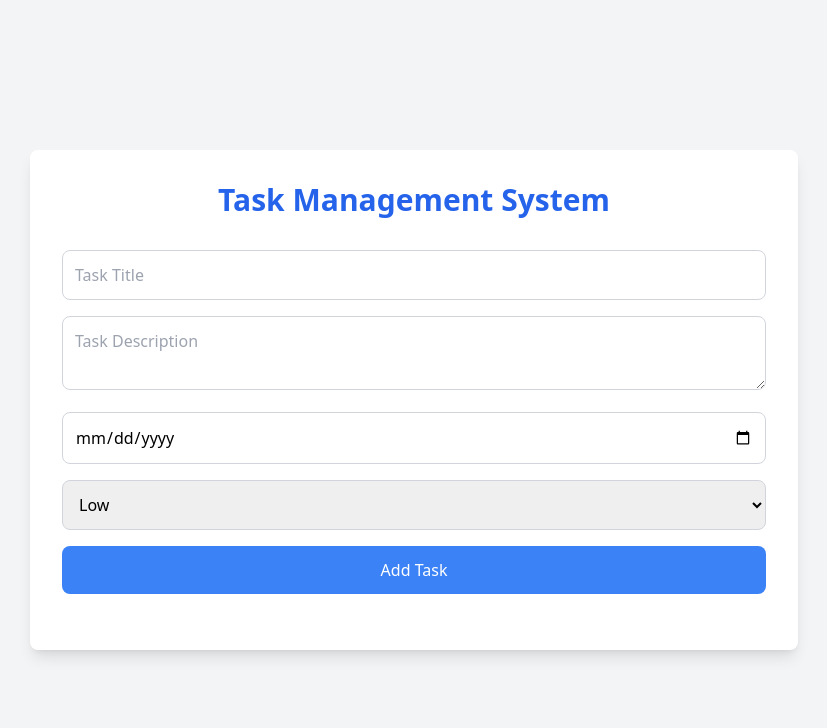
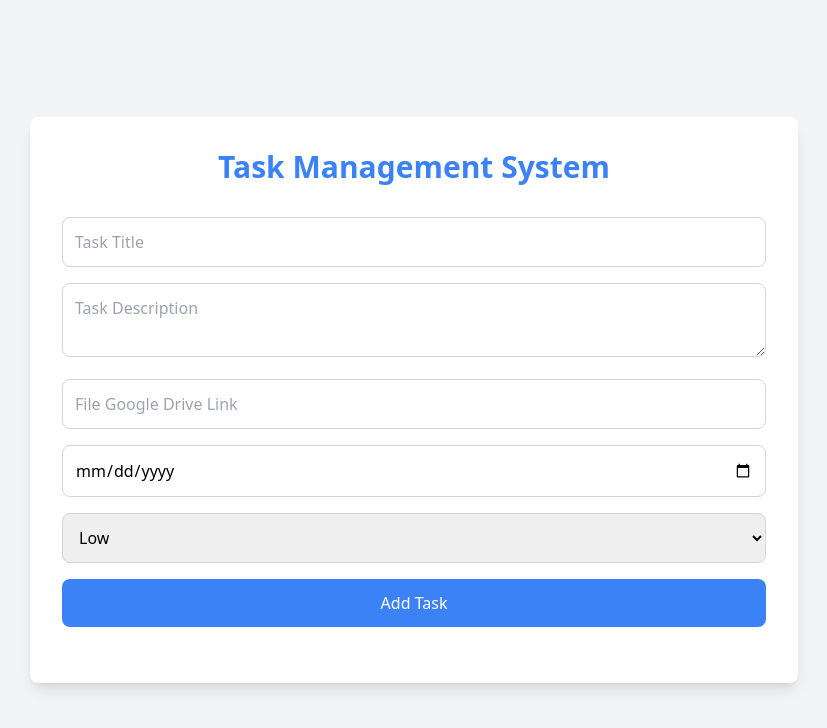
Before and after one commit to nafistanjim/Task-Manager, a React (Create React App) app: page / in a window 1280 px wide. Shown: the top 728 px of the page, without its empty margins (226-1053 px from the left). Built offline with nearby package versions, Linux system fonts and the light colour scheme; the HTML template or start-up script is replaced by a standard one.

Commit message:
File Upload and Task Priority
Maintained bonus works. Now working with dark mood.

```diff
--- a/src/App.js
+++ b/src/App.js
@@ -44,7 +44,7 @@ const App = () => {
   return (
     <div className="min-h-screen flex items-center justify-center bg-gray-100">
       <div className="bg-white p-8 rounded-lg shadow-lg w-full max-w-3xl">
-        <h1 className="text-3xl font-bold mb-8 text-center text-blue-600">
+        <h1 className="text-3xl font-bold mb-8 text-center text-blue-500">
           Task Management System
         </h1>
         <TaskForm addTask={addTask} editTask={editTask} editingTask={editingTask} />
--- a/src/TaskForm.js
+++ b/src/TaskForm.js
@@ -1,9 +1,15 @@
-import React, { useState } from 'react';
+import React, { useState, useEffect } from 'react';
 
 const TaskForm = ({ addTask, editTask, editingTask }) => {
   const [task, setTask] = useState(
-    editingTask || { title: '', description: '', dueDate: '', priority: 'Low' }
+    editingTask || { title: '', description: '', dueDate: '', priority: 'Low', driveLink: '' }
   );
+
+  useEffect(() => {
+    if (editingTask) {
+      setTask(editingTask);
+    }
+  }, [editingTask]);
 
   const handleChange = (e) => {
     const { name, value } = e.target;
@@ -17,7 +23,8 @@ const TaskForm = ({ addTask, editTask, editingTask }) => {
     } else {
       addTask(task);
     }
-    setTask({ title: '', description: '', dueDate: '', priority: 'Low' });
+    // Reset the form after submitting
+    setTask({ title: '', description: '', dueDate: '', priority: 'Low', driveLink: '' });
   };
 
   return (
@@ -36,6 +43,15 @@ const TaskForm = ({ addTask, editTask, editingTask }) => {
         value={task.description}
         onChange={handleChange}
         placeholder="Task Description"
+        className="w-full p-3 border border-gray-300 rounded-lg focus:outline-none focus:ring-2 focus:ring-blue-400"
+      />
+      {/* New input field for Google Drive link */}
+      <input
+        type="url"
+        name="driveLink"
+        value={task.driveLink}
+        onChange={handleChange}
+        placeholder="File Google Drive Link"
         className="w-full p-3 border border-gray-300 rounded-lg focus:outline-none focus:ring-2 focus:ring-blue-400"
       />
       <input
--- a/src/TaskList.js
+++ b/src/TaskList.js
@@ -1,7 +1,7 @@
 import React from 'react';
 
 const TaskList = ({ tasks, editTask, deleteTask, markComplete }) => {
-  // Priority Sorting (High > Medium> Low)
+  // Sort tasks by priority (High -> Medium -> Low)
   const sortedTasks = [...tasks].sort((a, b) => {
     const priorityOrder = { High: 1, Medium: 2, Low: 3 };
     return priorityOrder[a.priority] - priorityOrder[b.priority];
@@ -27,24 +27,35 @@ const TaskList = ({ tasks, editTask, deleteTask, markComplete }) => {
             >
               Priority: {task.priority}
             </p>
+            {/* Conditionally show the Drive link if it exists */}
+            {task.driveLink && (
+              <a
+                href={task.driveLink}
+                target="_blank"
+                rel="noopener noreferrer"
+                className="text-blue-500 underline mt-2 inline-block"
+              >
+                View Attachment
+              </a>
+            )}
           </div>
           <div className="space-x-2">
             <button
               onClick={() => editTask(task)}
-              className="ml-2 mt-1 px-3 py-1 bg-blue-500 text-white rounded-lg hover:bg-blue-600"
+              className="px-3 py-1 bg-blue-500 text-white rounded-lg hover:bg-blue-600"
             >
               Edit
             </button>
             <button
               onClick={() => deleteTask(task.id)}
-              className="mt-1 px-3 py-1 bg-red-500 text-white rounded-lg hover:bg-red-600"
+              className="px-3 py-1 bg-red-500 text-white rounded-lg hover:bg-red-600"
             >
               Delete
             </button>
             {!task.completed && (
               <button
                 onClick={() => markComplete(task.id)}
-                className="mt-1 px-3 py-1 bg-green-500 text-white rounded-lg hover:bg-green-600"
+                className="px-3 py-1 bg-green-500 text-white rounded-lg hover:bg-green-600"
               >
                 Mark Complete
               </button>
```
